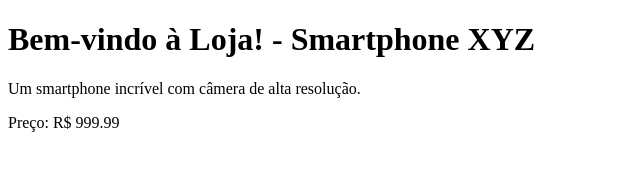
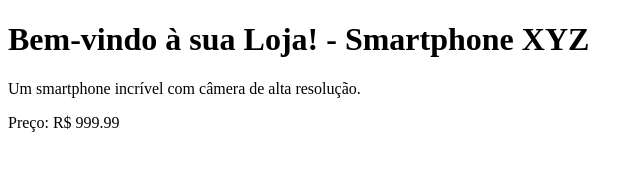
Before and after one commit to 230857/simplexo, a plain HTML site: page index.html in a window 1280 px wide. Shown: the whole page, without its empty margins (0-643 px from the left). Drawn offline with Linux system fonts and the light colour scheme.

Commit message:
simplexo2

```diff
--- a/index.html
+++ b/index.html
@@ -6,7 +6,7 @@
     <title>Meu Site de Produtos</title>
 </head>
 <body>
-    <h1 id="titulo">Bem-vindo à Loja!</h1>
+    <h1 id="titulo">Bem-vindo à sua Loja!</h1>
     <!-- Aqui vamos adicionar o elemento do produto -->
     <script src="./script.js" defer></script>
 </body>
```
